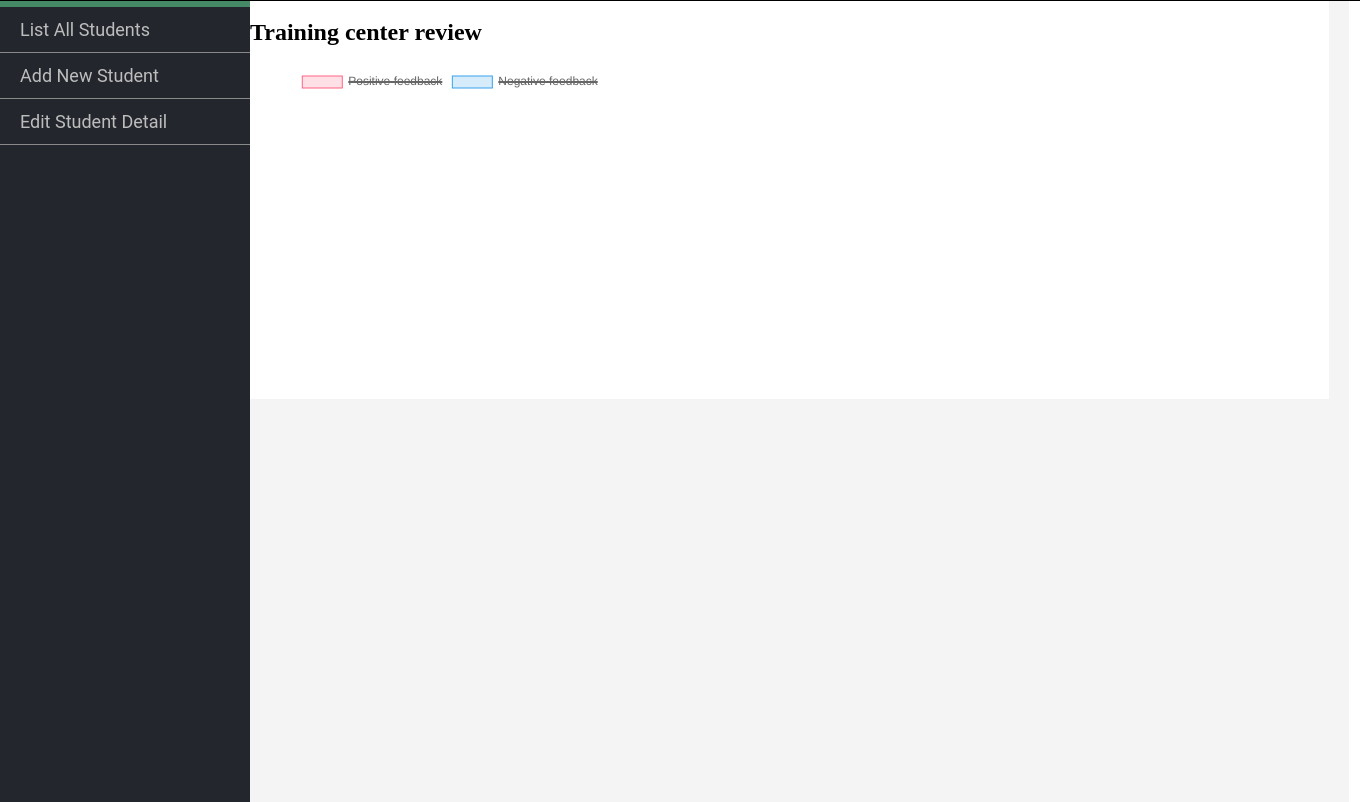
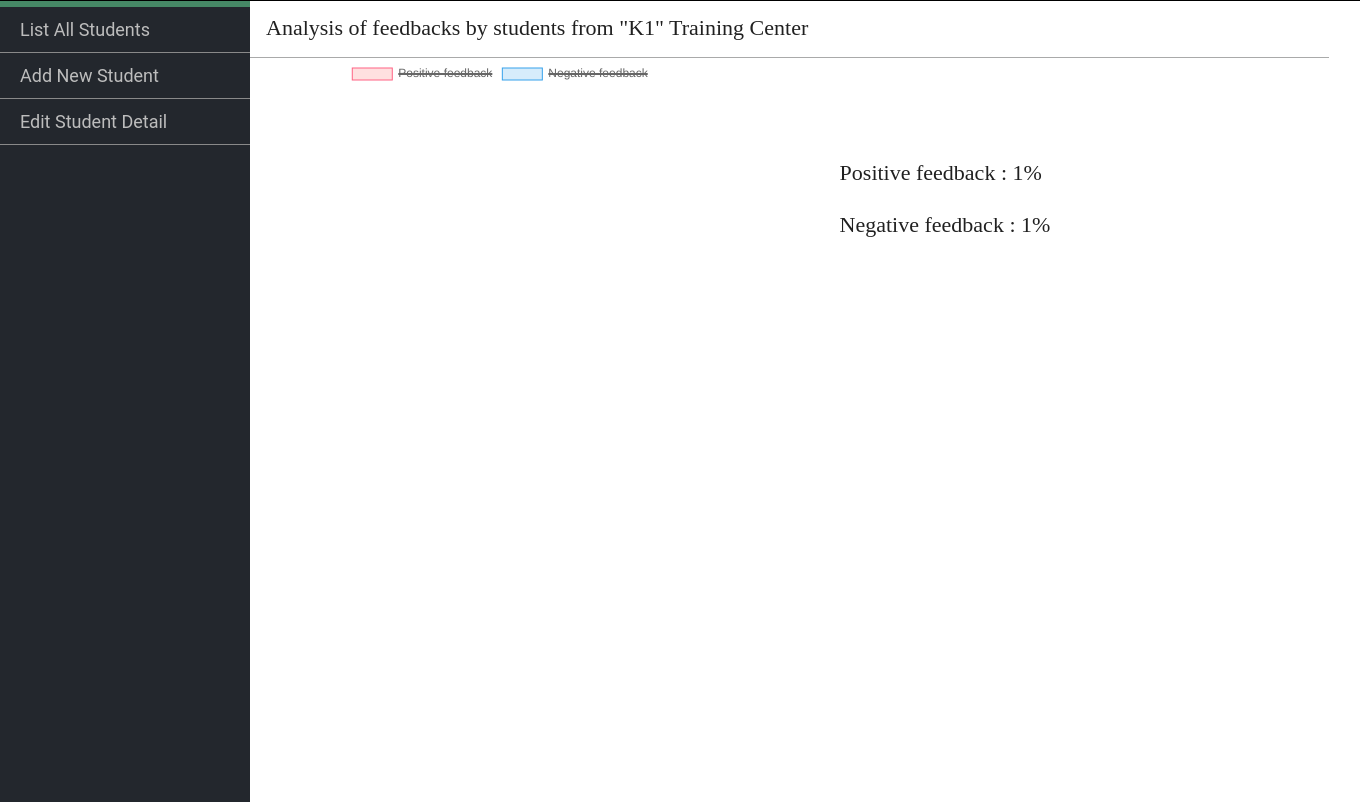
Before and after one commit to kunalsharmaks/hackathon1, a Django app: template dashboard_portal/templates/dashboard_portal/higherauthority.html in a window 1360 px wide. Shown: the part 76-878 px from the top of the page. Run offline with Django 3.2, Linux system fonts and the light colour scheme; the template is opened without the code that fills it: most values are stand-ins (such as "Sample title", 1, 10 or a date in 2020); some libraries are stand-ins or nearby versions.

Commit message:
Modifications

```diff
--- a/api/views.py
+++ b/api/views.py
@@ -461,8 +461,8 @@ class FeedbackStudentCompletedCourses(APIView):
 
 class TrainingCenterFeedback(APIView):
 
-	def get(self, request):
-		training_center_id = 'k1'
+	def post(self, request, format=None):
+		training_center_id = request.data["training_center_id"]
 		cfd_polarity_pos_list = []
 		cfd_polarity_neg_list = []
 		cfd_training_center_id = TrainingCenter.objects.get(center_id=training_center_id)
--- a/dashboard_portal/static/pmkvy_test/dashboard.css
+++ b/dashboard_portal/static/pmkvy_test/dashboard.css
@@ -115,7 +115,7 @@ nav .nav-logo {
 .main-wrapper {
 			margin-top: 75px;
 			width:1349px;
-			background-color: #F4F4F4;
+			background-color: #FFFFFF;
 			height:1000px;
 }
 
@@ -414,9 +414,24 @@ select {
 	background:#FFFFFF;
 }
 .chartwrapper {
-	width:100px;
+	padding-left: 50px;
 }
-
+.chartwrapper-left-panel {
+	width:50%;
+	position:relative;
+	float:left;
+}
+.chartwrapper-right-panel {
+	width:50%;
+	position:relative;
+	float:left;
+}
+.chartwrapper-right-panel-container {
+	padding: 50px;
+	font-family: Roboto:300;
+	font-size: 22px;
+	opacity:0.87;
+}
 .module-header {
 	font-family: Roboto:300;
 	font-size: 22px;
--- a/dashboard_portal/templates/dashboard_portal/higherauthority.html
+++ b/dashboard_portal/templates/dashboard_portal/higherauthority.html
@@ -5,10 +5,22 @@
 					{% include 'dashboard_portal/leftpanel_manage_students.html' %}
 				</div>
 				<div class="right-panel">
-					<h2>Training center review </h2>
-					<div class="chartwrapper" style="width:400px;">
-						<canvas id="myChart" width="100" height="100"></canvas>
+					<div class="module-header">
+						Analysis of feedbacks by students from "K1" Training Center
 					</div>
+					<div class="chartwrapper-left-panel">
+						<div class="chartwrapper" style="width:400px;">
+							<canvas id="myChart" width="200px" height="200px"></canvas>
+						</div>
+					</div>
+					<div class="chartwrapper-right-panel">
+						<div class="chartwrapper-right-panel-container ">
+							<br/><br/>
+							Positive feedback : {{ pos_percent }}%<br/><br/>
+							Negative feedback : {{ neg_percent }}%
+						</div>
+					</div>
+
 				</div>
 		</div>
 
@@ -25,7 +37,7 @@
 									label: 'Percent share',
 									data: {{ data }},
 									backgroundColor: [
-											'rgba(255, 99, 132, 0.2)',
+											'rgba(255,99,99, 0.2)',
 											'rgba(54, 162, 235, 0.2)',
 											'rgba(255, 206, 86, 0.2)',
 											'rgba(75, 192, 192, 0.2)',
--- a/dashboard_portal/views.py
+++ b/dashboard_portal/views.py
@@ -14,7 +14,7 @@ from api.serializers import StudentCourseRegistrationSerializer
 """
 Render login page for training center
 """
-localhost = 'http://localhost:8001'
+localhost = 'http://localhost:8000'
 
 def centerLoginPage(request):
 	if request.session.get('center_id'):
@@ -331,4 +331,4 @@ def HigherAuthority(request):
 	data.append(pos_percent)
 	data.append(neg_percent)
 	# return render(request, 'dashboard_portal/higherauthority.html', {'no_neg':no_neg, 'no_pos':no_pos, 'neg_percent':neg_percent, 'pos_percent':pos_percent})
-	return render(request, 'dashboard_portal/higherauthority.html', {'data': data})
+	return render(request, 'dashboard_portal/higherauthority.html', {'data': data, 'pos_percent': pos_percent, 'neg_percent':neg_percent})
--- a/pmkvy_test/settings.py
+++ b/pmkvy_test/settings.py
@@ -25,7 +25,7 @@ SECRET_KEY = '=aqdzurm(0ezf4c9#(&tb$do+_^vo51ew*6owl_t=$9b*tlz58'
 # SECURITY WARNING: don't run with debug turned on in production!
 DEBUG = True
 
-ALLOWED_HOSTS = ['9657db66.ngrok.io','localhost','127.0.0.1','192.168.43.5','192.168.15.107']
+ALLOWED_HOSTS = ['1d37f852.ngrok.io','localhost','127.0.0.1','192.168.43.5','192.168.15.107']
 
 # Application definition
 
--- a/pmkvy_test/urls.py
+++ b/pmkvy_test/urls.py
@@ -59,6 +59,8 @@ urlpatterns = [
     url(r'^api/employer/createjob/', views.CreateJob.as_view(), name='employer_createjob'),
     #url(r'ha_login/', include("higher_authority.urls")),
     url(r'^api/trainingcenterfeedback/', views.TrainingCenterFeedback.as_view(), name='api_trainingcenterfeedback'),
+    #higher_authority
+    # url(r'^higherauthority/', include("higher.urls")),
 ]
 
 urlpatterns = format_suffix_patterns(urlpatterns)
```
Also changed, not shown: 4 other files.
